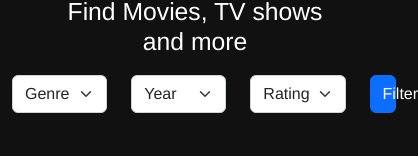
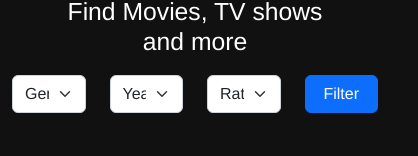
Before and after one commit to FestinaKlinaku/movieapp, a Vue app: page / in a window 390 px wide. Shown: the part 116-272 px from the top of the page, 418 px wide, since content can reach past the window. Built offline with nearby package versions, Linux system fonts and the light colour scheme; no server answers.

Commit message:
Final commit

```diff
--- a/src/components/MoviesList.vue
+++ b/src/components/MoviesList.vue
@@ -196,7 +196,7 @@
                     <option value="10">10</option>
                 </select>
             </div>
-            <div class="col-1">
+            <div class="col col-md-2 col-lg-2">
                 <button type="button" class="btn btn-primary" v-on:click="filter">Filter</button>
             </div>
         </div>
```
